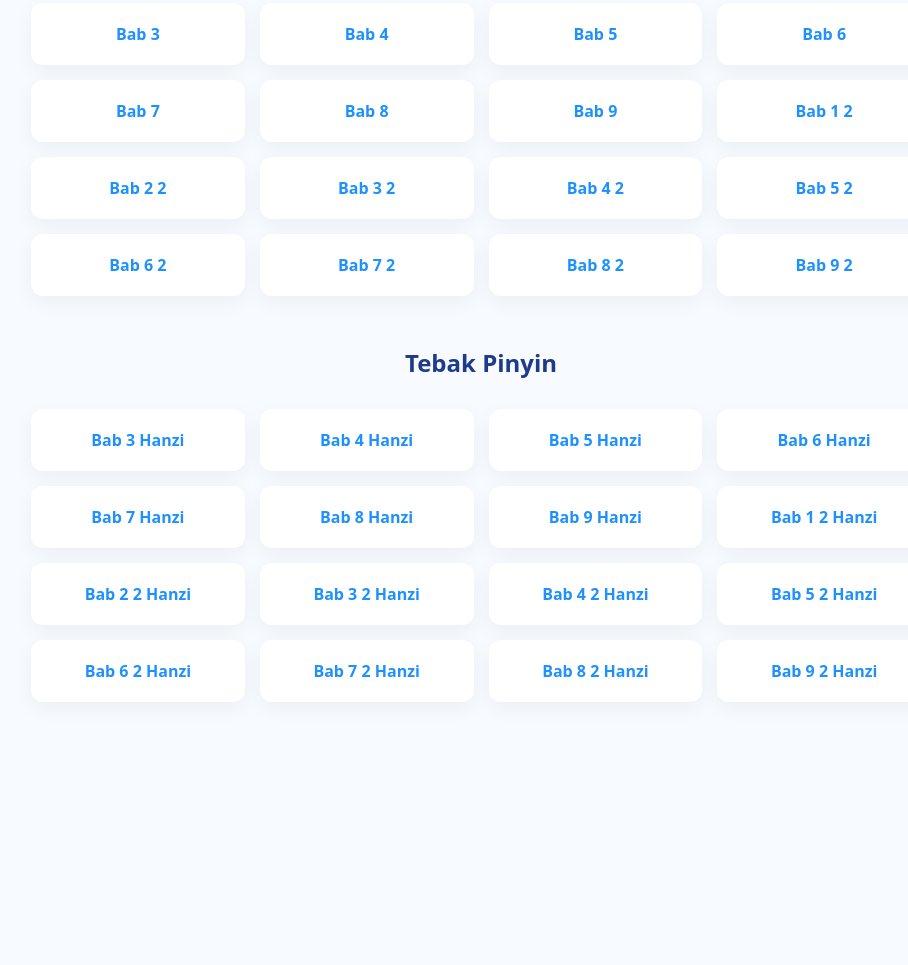
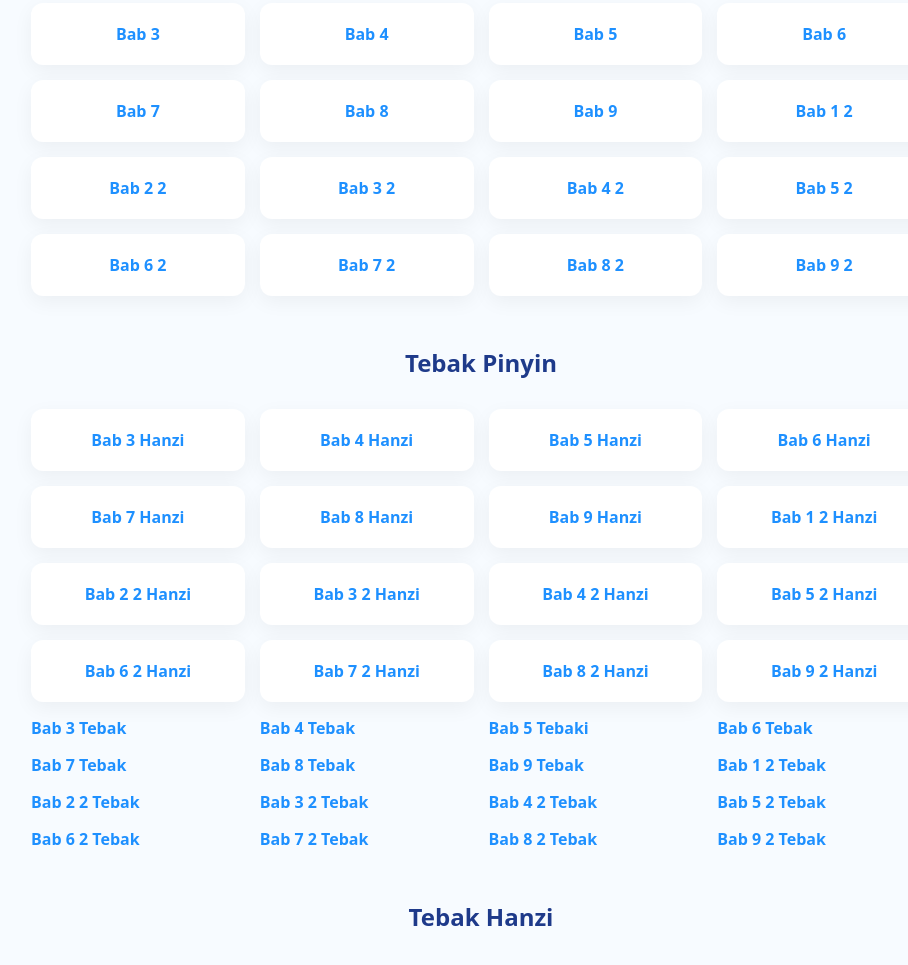
Before and after one commit to ptrazz/chineseflashcard, a plain HTML site: page index.html in a window 1280 px wide. Shown: the part 726-1691 px from the top of the page, without its empty margins (159-1067 px from the left). Before the commit the page ends 1498 px from the top, so only its background shows below. Drawn offline with Linux system fonts and the light colour scheme.

Commit message:
index.html

```diff
--- a/index.html
+++ b/index.html
@@ -54,6 +54,9 @@
 
   <h2>Tebak Pinyin</h2>
   <div class="grid3" id="list3"></div>
+
+  <h2>Tebak Hanzi</h2>
+  <div class="grid4" id="list4"></div>
 
   <script>
     // Base URL GitHub Pages
@@ -145,6 +148,35 @@
       div.innerHTML = `<a href="${baseURL2 + p}" target="_blank">${name3}</a>`;
       grid3.appendChild(div);
     });
+
+    // ===== Grid 3 =====
+    const pages4 = [
+      "Bab 3 - tebak.html",
+      "Bab 4 - tebak.html",
+      "Bab 5 - tebaki.html",
+      "Bab 6 - tebak.html",
+      "Bab 7 - tebak.html",
+      "Bab 8 - tebak.html",
+      "Bab 9 - tebak.html",
+      "Bab 1-2 - tebak.html",
+      "Bab 2-2 - tebak.html",
+      "Bab 3-2 - tebak.html",
+      "Bab 4-2 - tebak.html",
+      "Bab 5-2 - tebak.html",
+      "Bab 6-2 - tebak.html",
+      "Bab 7-2 - tebak.html",
+      "Bab 8-2 - tebak.html",
+      "Bab 9-2 - tebak.html"
+    ];
+
+    const grid4 = document.getElementById('list4');
+    pages4.forEach(p => {
+      const name4 = p.replace(".html","").replace(/-/g," ").replace(/\b\w/g, c => c.toUpperCase());
+      const div = document.createElement('div');
+      div.className = 'card4';
+      div.innerHTML = `<a href="${baseURL2 + p}" target="_blank">${name4}</a>`;
+      grid3.appendChild(div);
+    });
   </script>
 
 </body>
```
